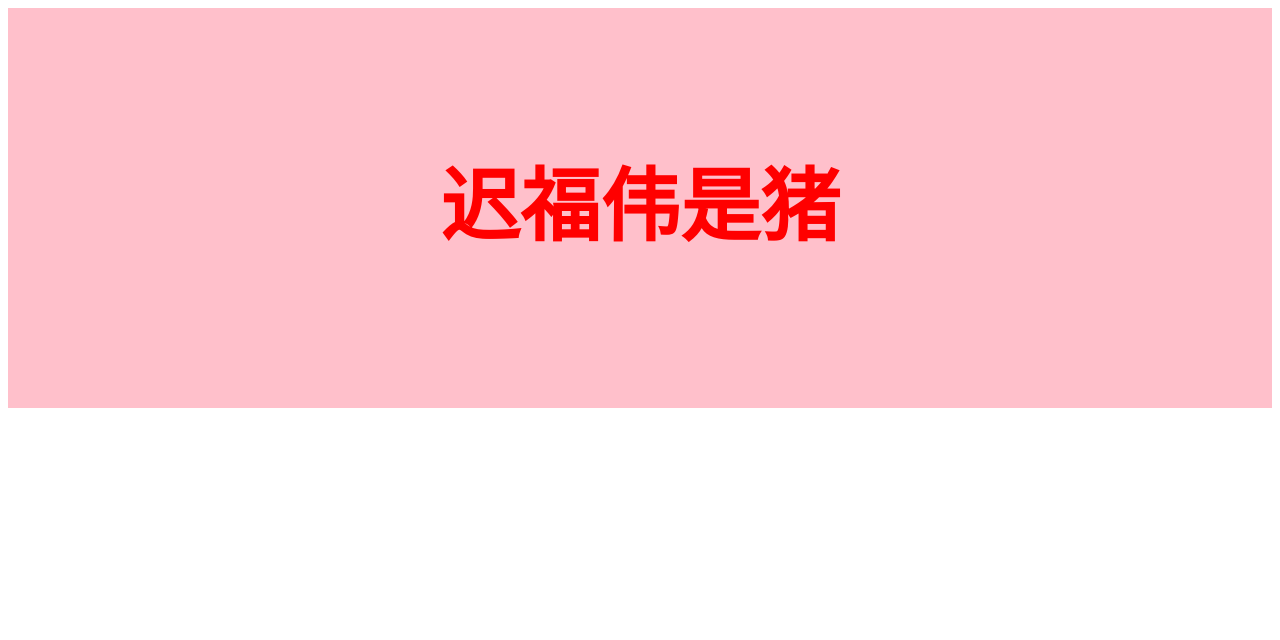
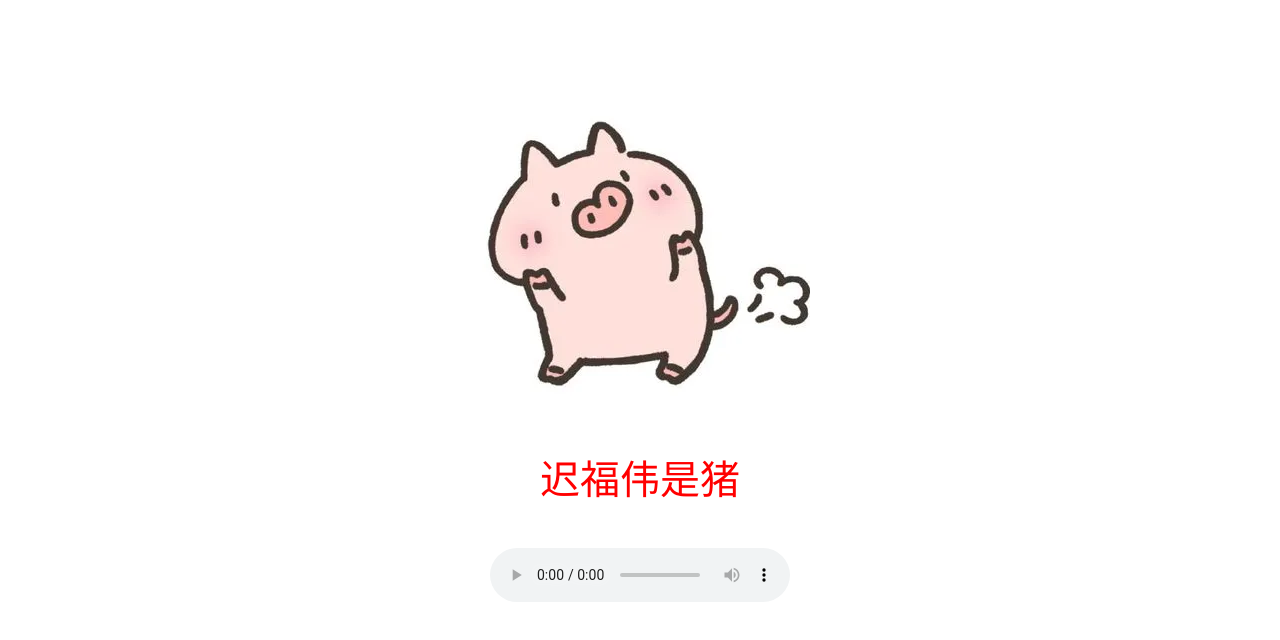
Before and after one commit to guoliu666/guoliu666.github.io, a plain HTML site: page index.html in a window 1280 px wide. Drawn offline with Linux system fonts and the light colour scheme.

Commit message:
Add files via upload

```diff
--- a/index.html
+++ b/index.html
@@ -7,22 +7,44 @@
     <meta name="viewport" content="width=device-width, initial-scale=1.0">
     <title>迟福伟是猪</title>
     <style>
-        div {
+        .aa {
+            margin: 0 auto;
+            width: 500px;
+            height: 800px;
+
+        }
+
+        .box1 {
+            width: 420px;
             height: 400px;
             line-height: 400px;
             text-align: center;
             background-color: pink;
+            background: url(images/zhu.jpg) no-repeat;
+            font-size: 20px;
+            font-weight: 700;
+        }
+
+        p {
+            display: inline-block;
+            width: 500px;
+            height: 60px;
+            font-size: 40px;
             color: red;
-            font-size: 80px;
-            font-weight: 700;
+            text-align: center;
+        }
 
+        .bb {
+            text-align: center;
         }
     </style>
 </head>
 
 <body>
-    <div>
-        迟福伟是猪
+    <div class="aa">
+        <div class="box1"></div>
+        <p>迟福伟是猪</p>
+        <div class="bb"><audio src="media/111.mp3" controls="controls"></audio></div>
     </div>
 </body>
 
```
Also changed, not shown: images/zhu.jpg (added), 1 other file.
